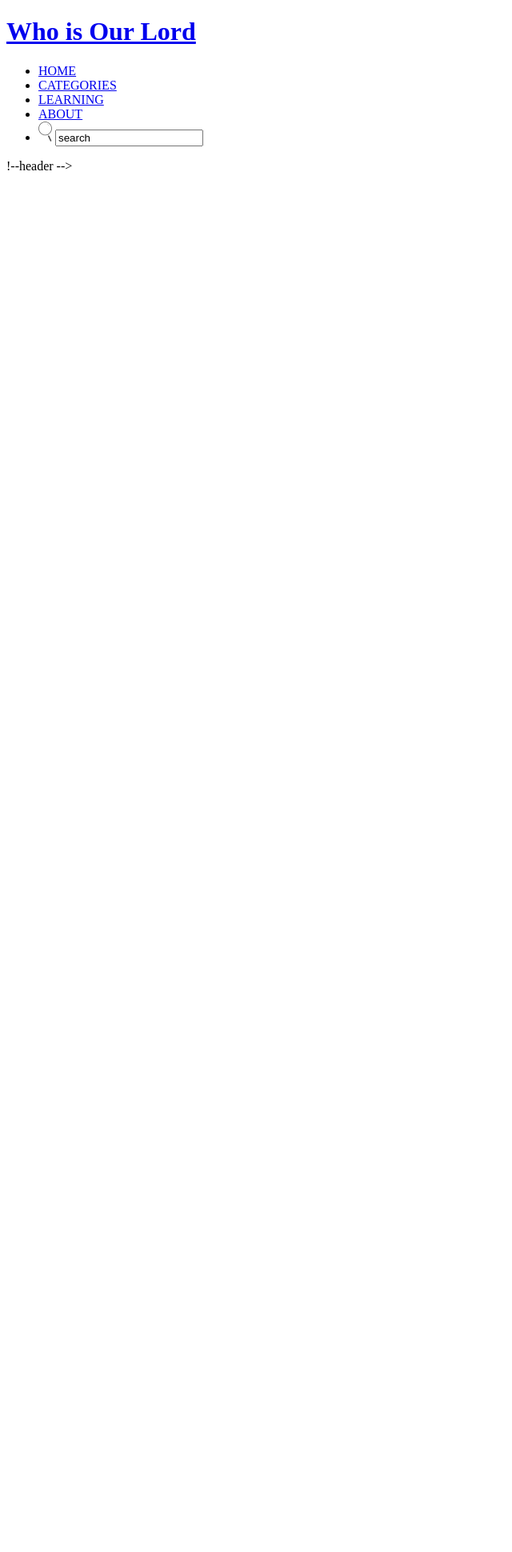
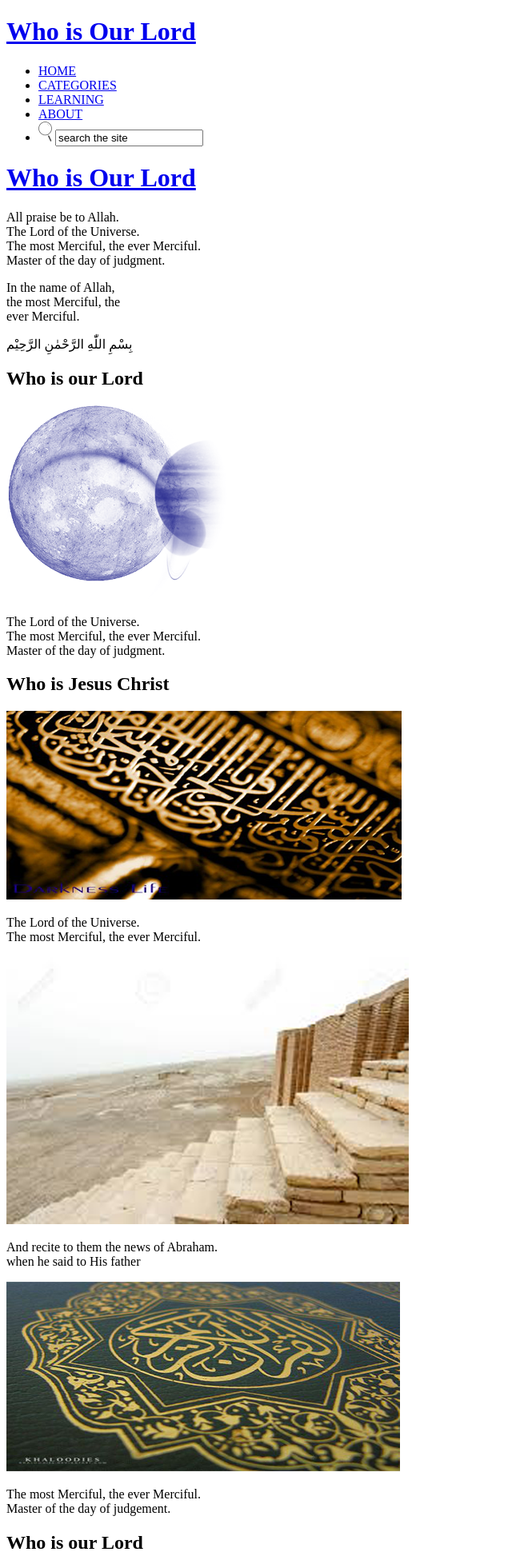
Before and after one commit to charmeem/wordpress, a PHP site: page /psd_to_html_/ in a window 1280 px wide. Shown: the top 1941 px of the page at 80% size, without its empty margins (0-640 px from the left). Before the commit the page ends 213 px from the top, so only its background shows below. Run offline with PHP 8.4, Linux system fonts and the light colour scheme.

Commit message:
html done

```diff
--- a/whoisourlord/index.php
+++ b/whoisourlord/index.php
@@ -15,9 +15,81 @@
 			<li><a href="#">ABOUT</a></li>
 			<li id = "search">
 			    <img src="img/search_icon.png" alt="Enter search item" />
-			    <input type="text" name = "s" id ="s" value = "search" />
+			    <input type="text" name = "s" id ="s" value = "search the site" />
 			</li>
 		</ul>
-	</div> !--header -->
+	</div> <!--end header -->
+
+	<div id ="hero">
+	    <h1><a href="http://localhost/psd_to_html_/whoisourlord/inner1.php"> Who is Our Lord</a></h1>
+		<p>All praise be to Allah. <br>The Lord of the Universe. <br>The most Merciful, the ever Merciful. <br>Master of the day of judgment.</p>
+
+		<div id ="player">
+		    <p>In the name of Allah, <br>the most Merciful, the <br> ever Merciful.</p>
+			<p>بِسْمِ اللّٰهِ الرَّحْمٰنِ الرَّحِيْم</p>
+		</div> <!-- end player -->
+	</div> <!-- end hero -->
+
+	<div id = "centre">
+	    <div class="article">
+	        <h2>Who is our Lord</h2>
+            <img src="img/brushg1.png" alt="first article" />
+            <p class ="caption">The Lord of the Universe. <br>The most Merciful, the ever Merciful. <br>Master of the day of judgment.</p>
+		</div> <!-- end article -->
+
+		<div class="article">
+	        <h2>Who is Jesus Christ</h2>
+            <img src="img/imgg2.png" alt="second article" />
+            <p class ="caption">The Lord of the Universe. <br>The most Merciful, the ever Merciful.</p>
+		</div> <!-- end article -->
+
+		<div class="article">
+	        <img src="img/imgg3.png" alt="third article" />
+            <p class ="caption">And recite to them the news of Abraham.<br>when he said to His father</p>
+		</div> <!-- end article -->
+
+		<div class="article">
+	        <img src="img/imgg4.png" alt="fourth article" />
+            <p class ="caption">The most Merciful, the ever Merciful. <br>Master of the day of judgement.</p>
+		</div> <!-- end article -->
+
+		<div class="article">
+	        <h2>Who is our Lord</h2>
+            <img src="img/imgg5.png" alt="fifth article" />
+            <p class ="caption">The Lord of the Universe.<br>The most Merciful, the ever Merciful. </p>
+		</div> <!-- end article -->
+
+		<div class="article">
+	        <h2>Who is our Lord</h2>
+            <img src="img/brushg6.png" alt="sixth article" />
+            <p class ="caption">The Lord of the Universe. <br>The most Merciful, the ever Merciful. <br>Master of the day of judgment.</p>
+		</div> <!-- end article -->
+
+	</div> <!-- end center-->
+
+	<div id = "lower">
+	    <div class="article">
+	        <h2>Who is our Lord</h2>
+            <img src="img/imgg5.png" alt="1st article" />
+        </div> <!-- end article -->
+		<div class="article">
+	        <h2>Who is Jesus Christ</h2>
+            <img src="img/imgg2.png" alt="2nd article" />
+        </div> <!-- end article -->
+		<div class="article">
+	        <h2>Who is our Lord</h2>
+            <img src="img/imgg2.png" alt="3rd article" />
+        </div> <!-- end article -->
+		<div class="article">
+	        <h2>Who is Jesus Christ</h2>
+            <img src="img/imgg2.png" alt="4rth article" />
+        </div> <!-- end article -->
+
+	</div> <!-- end lower -->
+
+	<div id = "footer">
+	</div> <!-- end footer -->
+
+
 </body>
 </html>
```
Also changed, not shown: whoisourlord/img/brushg1.png (added), whoisourlord/img/brushg6.png (added), whoisourlord/img/imgg2.png (added), whoisourlord/img/imgg3.png (added), whoisourlord/img/imgg4.png (added), whoisourlord/img/imgg5.png (added).
